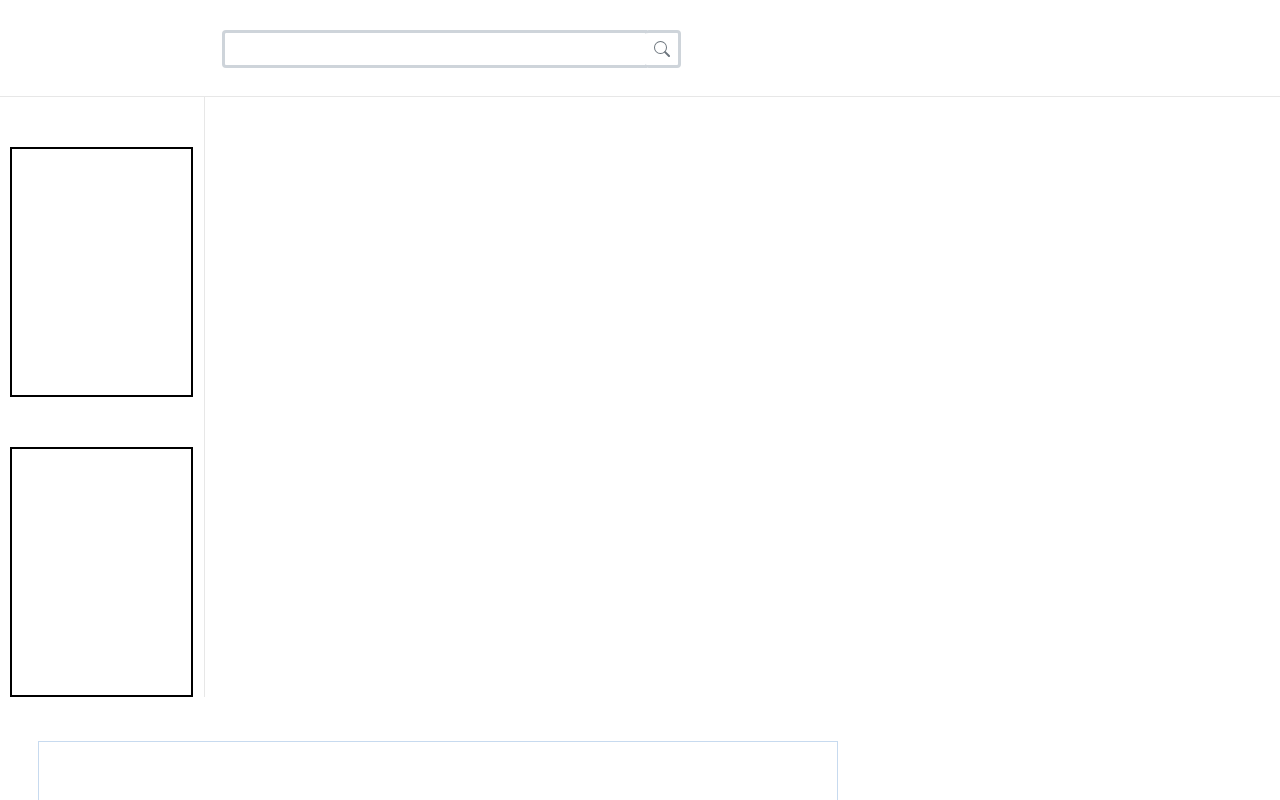
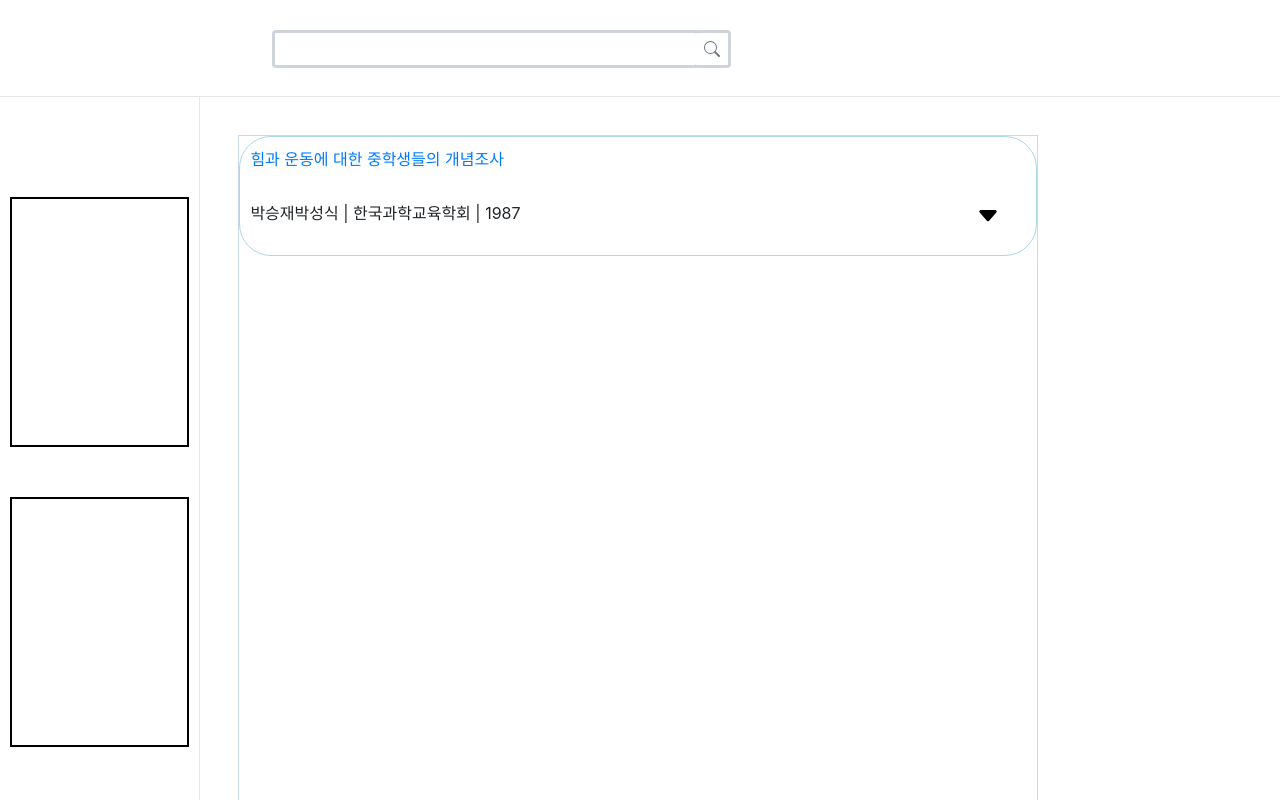
Before and after one commit to asdeszqsc/Paper_Cat_Front, a React (Create React App) app: page /about in a window 1280 px wide. Shown: the top 800 px of the page. Built offline with nearby package versions, Linux system fonts and the light colour scheme.

Commit message:
temp DB append & Make Paper Table Template

```diff
--- a/package.json
+++ b/package.json
@@ -7,6 +7,7 @@
     "@testing-library/react": "^11.1.0",
     "@testing-library/user-event": "^12.1.10",
     "bootstrap": "^4.5.3",
+    "lodash": "^4.17.20",
     "react": "^17.0.1",
     "react-bootstrap": "^1.4.0",
     "react-dom": "^17.0.1",
--- a/src/components/paper.js
+++ b/src/components/paper.js
@@ -1,15 +1,33 @@
 import React, { Component } from 'react';
-import papers from '../'
+import { Paper } from '../server/papers_db.js';
+import '../css/paper.css';
 
 
-class  extends Component {
+class Papers extends Component {
     constructor(props) {
-        super(props);
+        super(Paper);
         this.state = {  }
     }
     render() {
-        return (  );
+        return (
+            <div className="paper-form">
+                <div className="title">
+                    <a href={Paper[0].link}>
+                        {Paper[0].title}
+                    </a>
+                </div>
+                <div className="short-info">
+                    <span className="author">{Paper[0].author} | </span>
+                    <span className="academy">{Paper[0].academy} | </span>
+                    <span className="year">{Paper[0].year}</span>
+                    <button className='expand-button'>
+                    <svg width="1.5em" height="1.5em" viewBox="0 0 16 16" class="bi bi-caret-down-fill" fill="currentColor" xmlns="http://www.w3.org/2000/svg">
+                        <path d="M7.247 11.14L2.451 5.658C1.885 5.013 2.345 4 3.204 4h9.592a1 1 0 0 1 .753 1.659l-4.796 5.48a1 1 0 0 1-1.506 0z"/>
+                    </svg>
+                    </button>
+                </div>
+            </div>
+        );
     }
 }
-
-export default ;
+export default Papers;
--- a/src/components/papertable.js
+++ b/src/components/papertable.js
@@ -1,5 +1,6 @@
 import React, { Component } from 'react';
 import '../css/result.css';
+import Papers from './paper';
 
 class PaperTable extends Component {
     constructor(props) {
@@ -9,7 +10,7 @@ class PaperTable extends Component {
     render() {
         return (
             <div className="paper-result">
-
+                <Papers></Papers>
             </div>
         );
     }
--- a/src/css/history.css
+++ b/src/css/history.css
@@ -1,13 +1,13 @@
-.history-box{
+.history-box {
   border: black solid 2px;
   margin-left: 10px;
   margin-bottom: 50px;
-    margin-top: 50px;
+  margin-top: 100px;
   width: 90%;
   height: 250px;
 }
 
-.recommand-box{
+.recommand-box {
   border: black solid 2px;
   margin-left: 10px;
   width: 90%;
--- /dev/null
+++ b/src/css/paper.css
@@ -0,0 +1,25 @@
+.paper-form {
+  border: lightblue solid 1px;
+  border-radius: 2em;
+  min-height: 100px;
+  margin-bottom: 40px;
+}
+
+.title {
+  margin-top: 10px;
+  margin-left: 10px;
+  margin-bottom: 30px;
+  font-weight: 100;
+}
+
+.short-info {
+  margin-left: 10px;
+  margin-bottom: 30px;
+}
+
+.expand-button {
+  float: right;
+  margin-right: 30px;
+  border: none;
+  background-color: white;
+}
--- a/src/css/result.css
+++ b/src/css/result.css
@@ -1,29 +1,28 @@
-
-.contents-wrap{
+.contents-wrap {
   text-align: left;
 }
 
-.result-input-box{
-    margin-left: 250px;
+.result-input-box {
+  margin-left: 300px;
   margin-top: 30px;
 }
 
-.body-contents{
-    display: inline;
+.body-contents {
+  display: inline-block;
 }
 
-.paper-result{
+.paper-result {
   display: inline-block;
   position: absolute;
   border: #c7daef 1px solid;
   width: 800px;
-    height: 1000px;
+  min-height: 1000px;
   margin-left: 3%;
   margin-top: 3%;
   text-align: left;
 }
 
-.result-header{
+.result-header {
   display: inline-block;
   border-bottom: 1px solid #e7e7e7;
   text-align: left;
@@ -33,12 +32,12 @@
   z-index: 999;
 }
 
-.keyword-box{
+.keyword-box {
   display: inline-block;
   border-right: 1px solid #e7e7e7;
   margin: 0 auto;
-    width: 16%;
-    height: 100%;
+  width: 200px;
+  min-height: 1030px;
   background-color: rgb(255, 255, 255);
 }
 
@@ -52,7 +51,7 @@
   height: 50px;
 }
 
-.input-button{
+.input-button {
   border: 3px solid #ced4da;
   border-left: none;
   padding-bottom: 26px;
--- a/src/routes/About.js
+++ b/src/routes/About.js
@@ -22,13 +22,13 @@ class About extends Component {
                     </div>
                 </div>
                 <div className="body-contents">
-                    <div className="keyword-box">
+                    <span className="keyword-box">
                         <History></History>
                         <Recommand></Recommand>
-                    </div>
-                    <div className="main-contents-box">
+                    </span>
+                    <span className="main-contents-box">
                         <PaperTable></PaperTable>
-                    </div>
+                    </span>
                 </div>
             </div>
         );
```
Also changed, not shown: 1 other file (tests, documents, lock files or other folders). Lines whose indentation alone changed are shown as unchanged.
